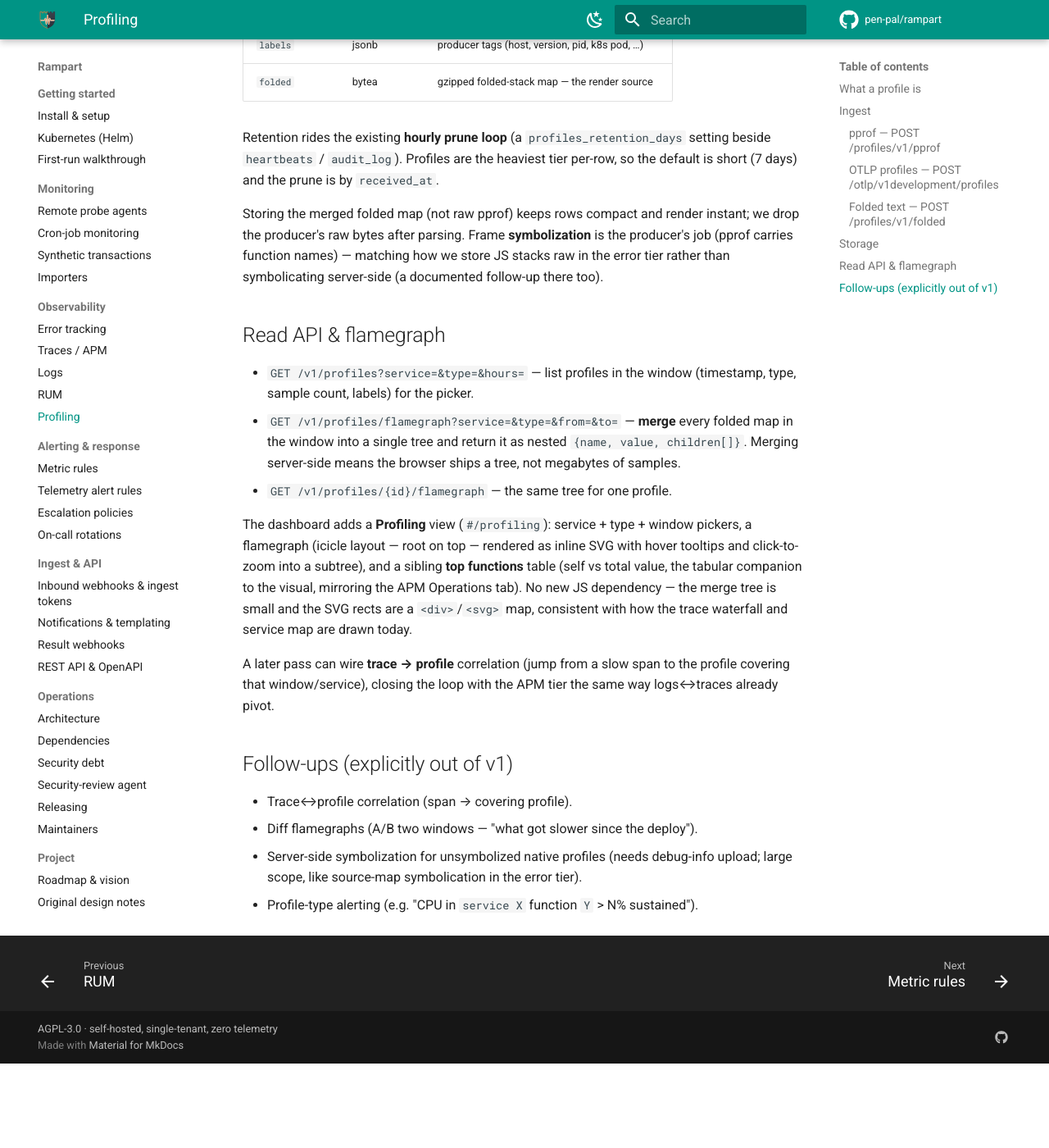
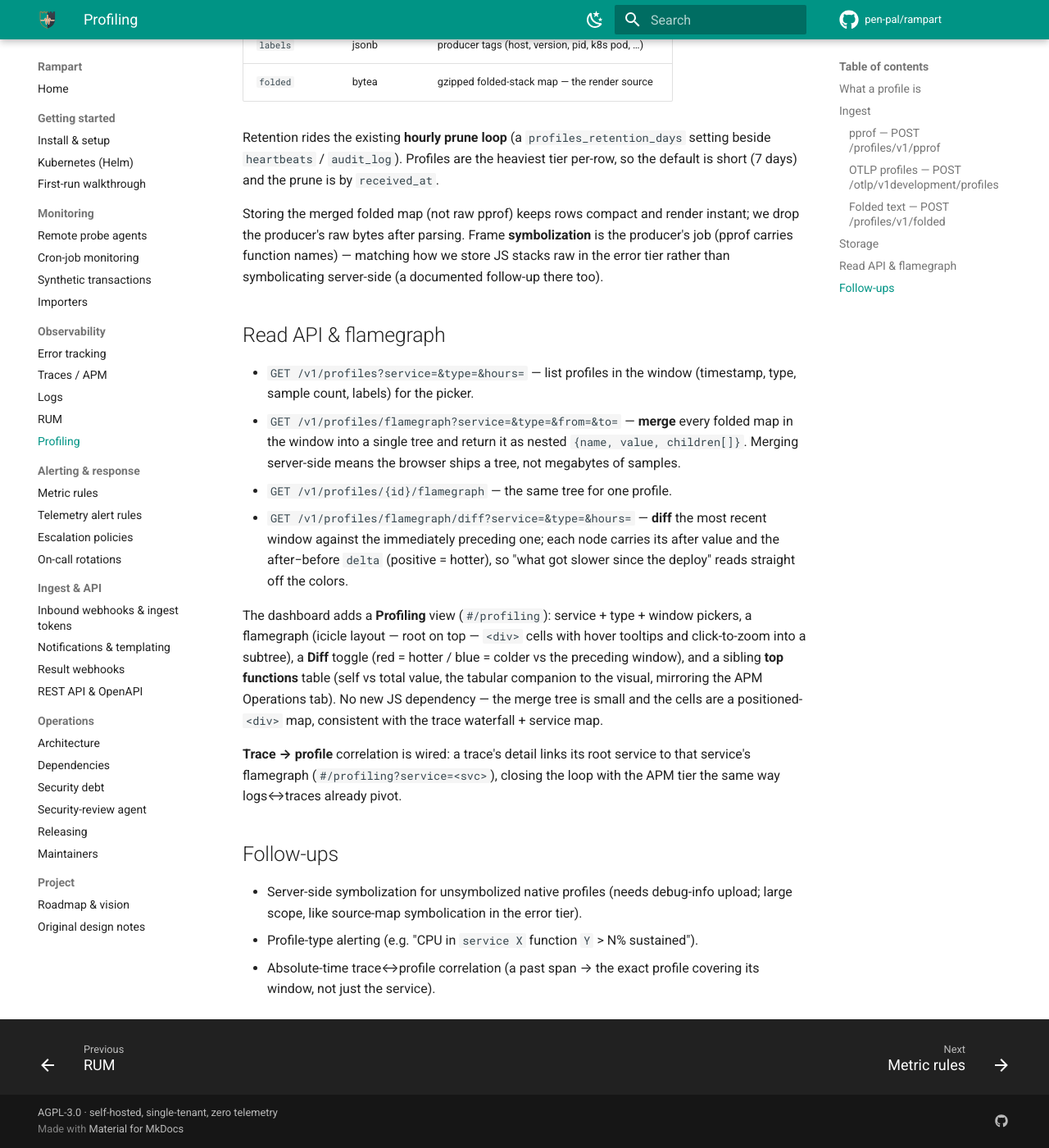
Before and after one commit to pen-pal/rampart, an MkDocs documentation site: the page built from docs/design/PROFILING.md, in a window 1280 px wide and 1400 px high, scrolled down 2290 px. Shown: the whole window at 82% size. Built offline with MkDocs 1.6.1 and Material for MkDocs 9.7.7, drawn with Linux system fonts in a browser that asks for light colours; comment, search, counter and statistics services are not loaded; before the commit the page ends 3587 px from its top, so only the background shows below that.

Commit message:
docs(profiling): document diff flamegraph + trace correlation
OpenAPI /v1/profiles/flamegraph/diff (190/190); PROFILING.md read API + view
(diff toggle, trace->profile pivot) with both moved out of follow-ups; CHANGELOG.

```diff
--- a/docs/design/PROFILING.md
+++ b/docs/design/PROFILING.md
@@ -110,23 +110,27 @@
   `{name, value, children[]}`. Merging server-side means the browser ships a tree,
   not megabytes of samples.
 - `GET /v1/profiles/{id}/flamegraph` — the same tree for one profile.
+- `GET /v1/profiles/flamegraph/diff?service=&type=&hours=` — **diff** the most
+  recent window against the immediately preceding one; each node carries its
+  after value and the after−before `delta` (positive = hotter), so "what got
+  slower since the deploy" reads straight off the colors.
 
 The dashboard adds a **Profiling** view (`#/profiling`): service + type + window
-pickers, a flamegraph (icicle layout — root on top — rendered as inline SVG with
-hover tooltips and click-to-zoom into a subtree), and a sibling **top functions**
-table (self vs total value, the tabular companion to the visual, mirroring the
-APM Operations tab). No new JS dependency — the merge tree is small and the SVG
-rects are a `<div>`/`<svg>` map, consistent with how the trace waterfall and
-service map are drawn today.
+pickers, a flamegraph (icicle layout — root on top — `<div>` cells with hover
+tooltips and click-to-zoom into a subtree), a **Diff** toggle (red = hotter /
+blue = colder vs the preceding window), and a sibling **top functions** table
+(self vs total value, the tabular companion to the visual, mirroring the APM
+Operations tab). No new JS dependency — the merge tree is small and the cells are
+a positioned-`<div>` map, consistent with the trace waterfall + service map.
 
-A later pass can wire **trace → profile** correlation (jump from a slow span to
-the profile covering that window/service), closing the loop with the APM tier the
-same way logs↔traces already pivot.
+**Trace → profile** correlation is wired: a trace's detail links its root service
+to that service's flamegraph (`#/profiling?service=<svc>`), closing the loop with
+the APM tier the same way logs↔traces already pivot.
 
-## Follow-ups (explicitly out of v1)
+## Follow-ups
 
-- Trace↔profile correlation (span → covering profile).
-- Diff flamegraphs (A/B two windows — "what got slower since the deploy").
 - Server-side symbolization for unsymbolized native profiles (needs debug-info
   upload; large scope, like source-map symbolication in the error tier).
 - Profile-type alerting (e.g. "CPU in `service X` function `Y` > N% sustained").
+- Absolute-time trace↔profile correlation (a past span → the exact profile
+  covering its window, not just the service).
```
Also changed, not shown: CHANGELOG.md (+10 -0 lines), docs/openapi.yaml (+14 -0 lines), docs/openapi.json.
